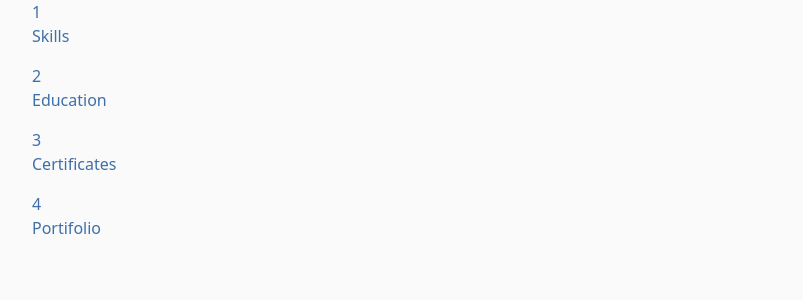
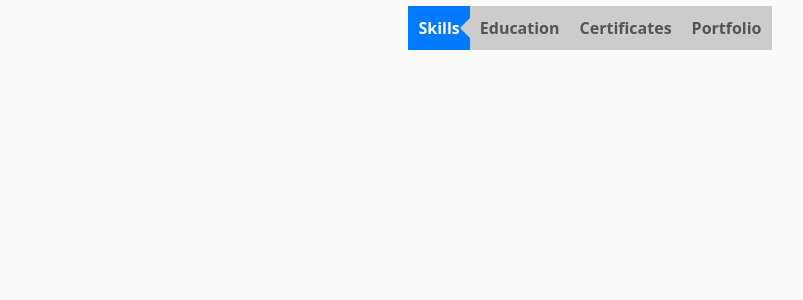
Before and after one commit to Mahmoud-Ramzi5/Jobera, a React (Vite) app in the folder FrontEnd/Web/: page /progress in a window 1280 px wide. Shown: the top 300 px of the page, without its empty margins (50-853 px from the left). Built offline with nearby package versions, Linux system fonts and the light colour scheme.

Commit message:
progress bar

```diff
--- a/FrontEnd/Web/src/App.jsx
+++ b/FrontEnd/Web/src/App.jsx
@@ -15,7 +15,7 @@ import Profile from './pages/Profile.jsx';
 import ResetPassword from './pages/ResetPassword.jsx';
 import ForgotPassword from './pages/ForgotPassword.jsx';
 import EmailVerificationMessage from './pages/EmailVerification.jsx';
-import Progress from './components/progress.jsx';
+import Bar from './components/test.jsx';
 
 
 export const ThemeContext = createContext({});
@@ -95,7 +95,7 @@ function App() {
             <Route element={<AnonymousRoutes />}>
               <Route path="/register" element={<Register />} />
               <Route path="/Test" element={<Register2/>}/>
-              <Route path='/progress' element={<Progress/>}/>
+              <Route path='/progress' element={<Bar/>}/>
               <Route path="/login" element={<Login />} />
               <Route path="/auth/:provider/call-back" element={<CallBack />} />
               <Route path="/reset-password" element={<ResetPassword />} />
--- /dev/null
+++ b/FrontEnd/Web/src/components/progress.css
@@ -0,0 +1,73 @@
+.progress-bar {
+  display: flex;
+  align-items: center;
+  background-color: #f0f0f0;
+  border-radius: 6px;
+  padding: 6px;
+}
+
+.progress-steps-container {
+  display: flex;
+  flex: 1;
+}
+
+.progress-step {
+  flex: 1;
+  text-align: center;
+  padding: 10px;
+  background-color: #ccc;
+  color: #555;
+  font-weight: bold;
+  cursor: pointer;
+  transition: background-color 0.3s ease;
+  position: relative;
+}
+
+.progress-step:before {
+  content: "";
+  position: absolute;
+  top: 50%;
+  left: -10px;
+  transform: translateY(-50%);
+  width: 0;
+  height: 0;
+  border-top: 10px solid transparent;
+  border-bottom: 10px solid transparent;
+  border-right: 10px solid #ccc;
+}
+
+.progress-step:after {
+  content: "";
+  position: absolute;
+  top: 50%;
+  right: -10px;
+  transform: translateY(-50%) rotate(180deg);
+  width: 0;
+  height: 0;
+  border-top: 10px solid transparent;
+  border-bottom: 10px solid transparent;
+  border-left: 10px solid #ccc;
+  display: none; /* Hide the arrow initially */
+}
+
+.progress-step:first-child:before {
+  display: none;
+}
+
+.progress-step:last-child:after {
+  display: none;
+}
+
+.progress-step.active {
+  background-color: #007bff;
+  color: #fff;
+}
+
+.progress-step.active:before {
+  border-right-color: #007bff;
+}
+
+.progress-step.active:after {
+  display: block; /* Show the arrow for the active step */
+  border-left-color: #007bff;
+}
--- a/FrontEnd/Web/src/components/progress.jsx
+++ b/FrontEnd/Web/src/components/progress.jsx
@@ -1,16 +1,26 @@
 import React from "react";
-import './progress.module.css';
-const Progress = () => {
-    const steps=["Skills","Education","Certificates","Portifolio"];
+import { useState } from "react";
+import './progress.css';
+const Progress = ({ steps }) => {
+  const [currentStep, setCurrentStep] = useState(0);
+
+  const handleClick = (stepIndex) => {
+    setCurrentStep(stepIndex);
+  };
+
   return (
-    <div className="container">
-      {
-        steps?.map((step,i)=>(
-            <div key={i} className="step-item">
-                <div>{i+1}</div>
-                <p className="step">{step}</p>
-            </div>
+    <div className="progress-bar">
+      <div className="progress-steps-container">
+        {steps.map((step, index) => (
+          <div
+            key={index}
+            className={`progress-step ${index === currentStep ? "active" : ""}`}
+            onClick={() => handleClick(index)}
+          >
+            {step}
+          </div>
         ))}
+      </div>
     </div>
   );
 };
--- a/FrontEnd/Web/src/components/progress.module.css
+++ /dev/null
@@ -1,52 +0,0 @@
-.body {
-    margin: 0;
-    padding: 0;
-  }
-
-  .container {
-    position: absolute;
-    top: 50%;
-    left: 50%;
-    transform: translate(-50%, -50%);
-  }
-
-  .steps {
-    position: relative;
-    display: flex;
-    justify-content: space-between;
-    width: 200px;
-  }
-
-  .step {
-    width: 20px;
-    height: 20px;
-    background: #fff;
-    border: 2px solid #ACACA6;
-    border-radius: 50%;
-  }
-
-  .step.selected {
-    border: 2px solid #4B81BD;
-  }
-
-  .step.completed {
-    border: 2px solid #4B81BD;
-    background: #4B81BD;
-  }
-
-  .progress {
-    position: absolute;
-    width: 100%;
-    height: 50%;
-    border-bottom: 2px solid #ACACA6;
-    z-index: -1;
-  }
-
-  .percent {
-    position: absolute;
-    width: 0;
-    height: 100%;
-    border-bottom: 2px solid #4B81BD;
-    z-index: 1;
-    transition: width 1s;
-  }
--- /dev/null
+++ b/FrontEnd/Web/src/components/test.jsx
@@ -0,0 +1,13 @@
+import React from "react";
+import Progress from "./progress";
+const Bar = () => {
+    const steps = ["Skills", "Education", "Certificates", "Portfolio"];
+
+    return (
+      <div>
+        <Progress steps={steps} />
+      </div>
+    );
+  };
+
+  export default Bar;
```
